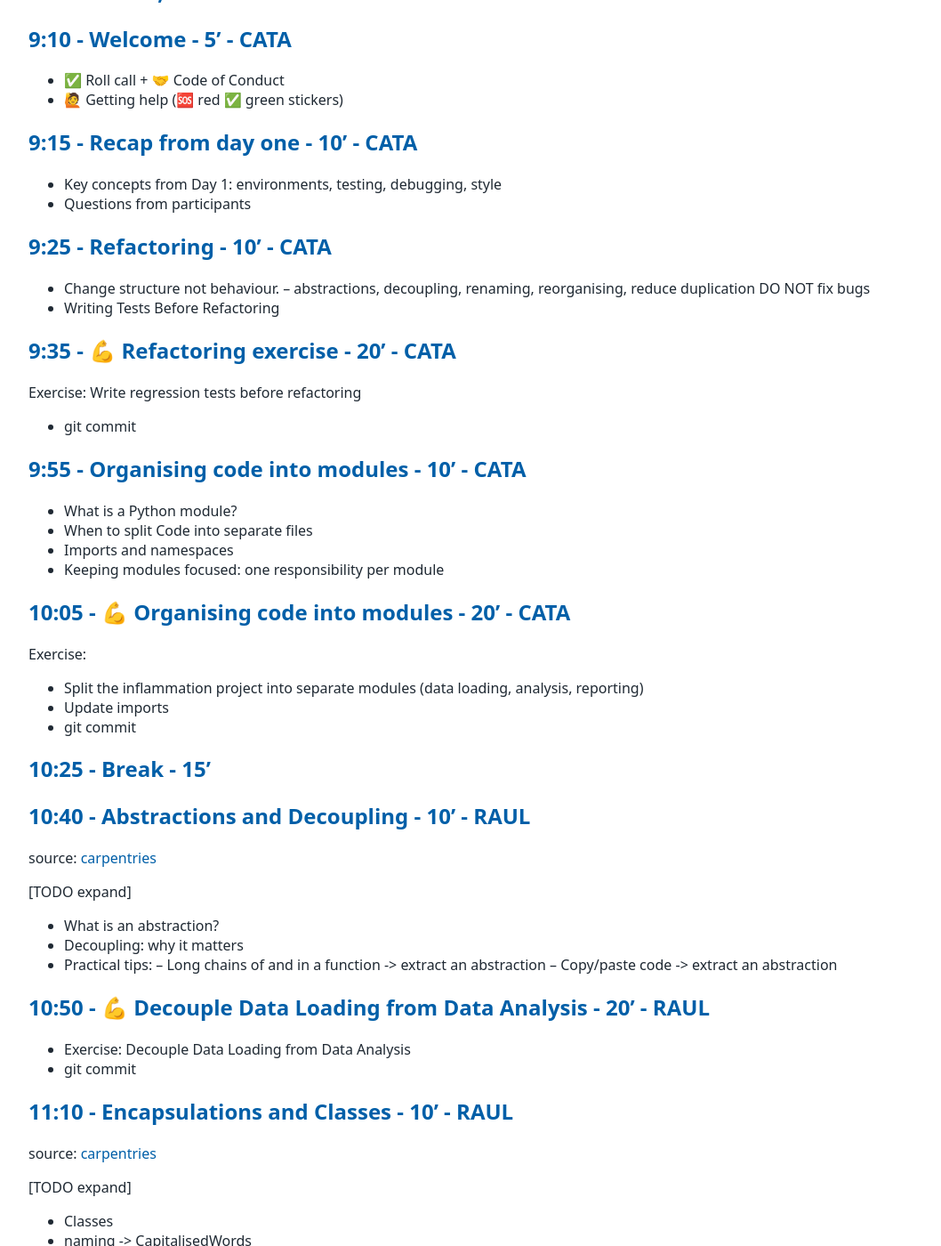
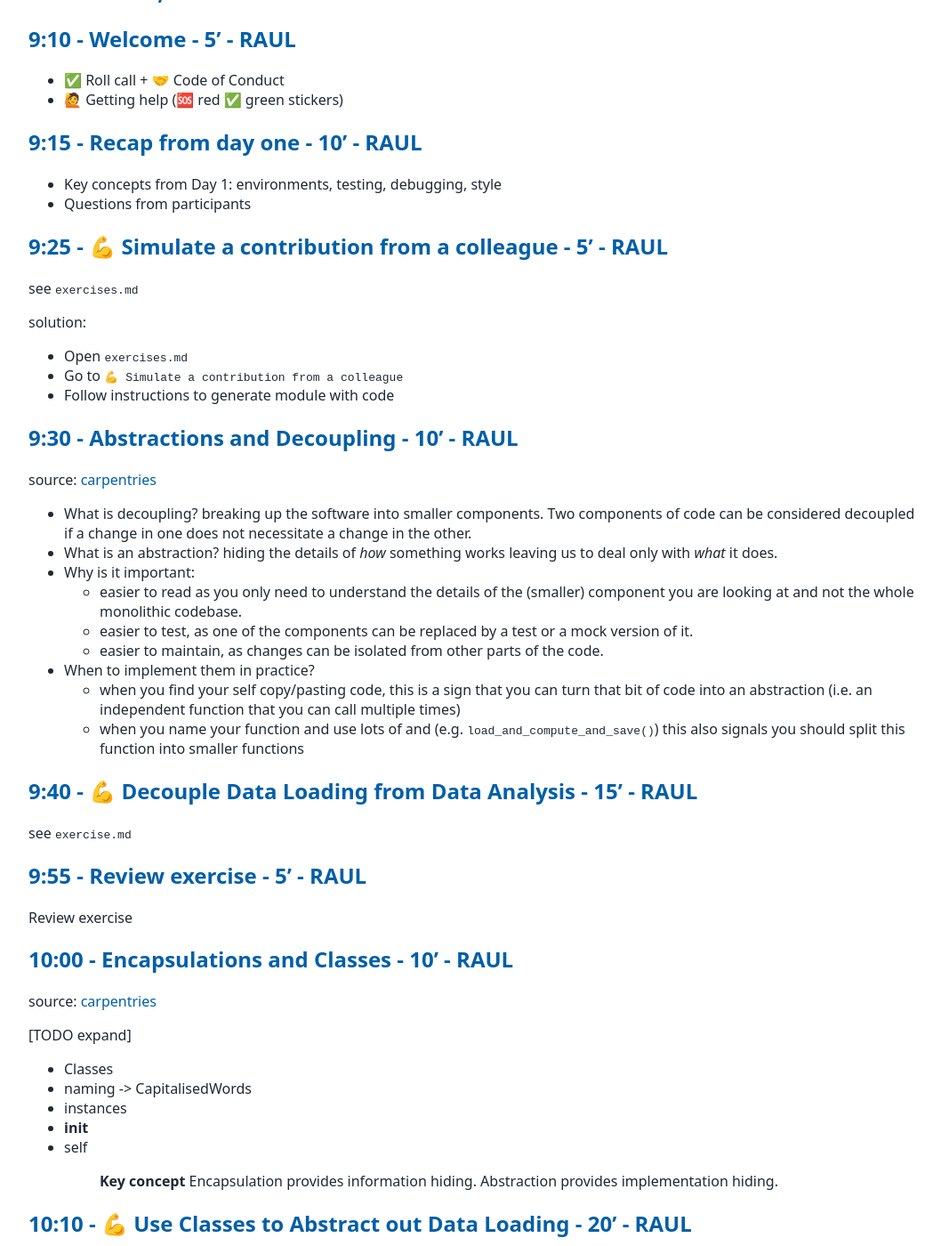
Before and after one commit to tu-delft-library/intermediate_programming_with_python, a Jekyll site: the page built from material_for_trainers/lesson_plan.md, in a window 1280 px wide and 1400 px high, scrolled down 10742 px. Shown: the whole window at 89% size, without its empty margins (108-1166 px from the left). Built offline with Jekyll 4.4.1, drawn with Linux system fonts in a browser that asks for light colours; our own code applies the rules of GitHub Pages for plain Markdown files; some of the changed text lies outside the part shown.

Commit message:
Update structure of DAY 2

```diff
--- a/material_for_trainers/lesson_plan.md
+++ b/material_for_trainers/lesson_plan.md
@@ -445,7 +445,7 @@ view_data = {
 
 - There are two blank lines starting from line 19 in `inflammation-analysis.py`. Normally, you should not use blank lines in the middle of the code unless you want to separate logical units - in which case only one blank line is used. Note how VSCode is warning us by underlining the whole line below.
 
-- Only one blank line after the end of definition of function main and the rest of the code below line 27 in inflammation-analysis.py - should be two blank lines (PEP 8 recommends surrounding top-level function (and class) definitions with two blank lines). Note how VSCode is warning us by underlining the whole line below.
+- Only one blank line after the end of definition of function `main` and the rest of the code below line 27 in `inflammation-analysis.py` - should be two blank lines (PEP 8 recommends surrounding top-level function (and class) definitions with two blank lines). Note how VSCode is warning us by underlining the whole line below.
 
 > **Remember** Git commit!
 
@@ -525,62 +525,55 @@ Consolidation PRACTICAL:
 ##	16:00	-	Good bye
 
 # 🌞 DAY 2 🌞
+##	9:00	-	Coffee, tea	-	10'	-	RAUL
 
-##	9:00	-	Coffee, tea	-	10'	-	CATA
-
-##	9:10	-	Welcome	-	5'	-	CATA
+##	9:10	-	Welcome	-	5'	-	RAUL
 
 - ✅ Roll call + 🤝 Code of Conduct
 - 🙋 Getting help (🆘 red  ✅ green stickers)
 
-##	9:15	-	Recap from day one	-	10'	-	CATA
+##	9:15	-	Recap from day one	-	10'	-	RAUL
 
 - Key concepts from Day 1: environments, testing, debugging, style
 - Questions from participants
 
-##	9:25	-	Refactoring	-	10'	-	CATA
+##	9:25	-	 💪 Simulate a contribution from a colleague	-	5'	-	RAUL
+see `exercises.md`
 
-- Change structure not behaviour.
-  -- abstractions, decoupling, renaming, reorganising, reduce duplication DO NOT fix bugs
-- Writing Tests Before Refactoring
+solution:
+- Open `exercises.md`
+- Go to `💪 Simulate a contribution from a colleague`
+- Follow instructions to generate module with code
 
-##	9:35	-	 💪 Refactoring exercise	-	20'	-	CATA
 
-Exercise: Write regression tests before refactoring
-- git commit
 
-##	9:55	-	Organising code into modules	-	10'	-	CATA
+##	9:30	-	Abstractions and Decoupling	-	10'	-	RAUL
 
-- What is a Python module?
-- When to split Code into separate files
-- Imports and namespaces
-- Keeping modules focused: one responsibility per module
-
-##	10:05	-	 💪 Organising code into modules	-	20'	-	CATA
-
-Exercise:
-- Split the inflammation project into separate modules (data loading, analysis, reporting)
-- Update imports
-- git commit
-
-##	10:25	-	Break	-	15'
-
-##	10:40	-	Abstractions and Decoupling	-	10'	-	RAUL
 source: [carpentries](https://carpentries-incubator.github.io/python-intermediate-development/instructor/33-code-decoupling-abstractions.html#introduction)
 
-[TODO expand]
-- What is an abstraction?
-- Decoupling: why it matters
-- Practical tips:
-  -- Long chains of and in a function -> extract an abstraction
-  -- Copy/paste code -> extract an abstraction
+- What is decoupling? breaking up the software into smaller components. Two components of code can be considered decoupled if a change in one does not necessitate a change in the other.
+- What is an abstraction? hiding the details of *how* something works leaving us to deal only with *what* it does.
+- Why is it important:
+  - easier to read as you only need to understand the details of the (smaller) component you are looking at and not the whole monolithic codebase.
+  - easier to test, as one of the components can be replaced by a test or a mock version of it.
+  - easier to maintain, as changes can be isolated from other parts of the code.
 
-##	10:50	-	 💪 Decouple Data Loading from Data Analysis	-	20'	-	RAUL
+- When to implement them in practice?
+  - when you find your self copy/pasting code, this is a sign that you can turn that bit of code into an abstraction (i.e. an independent function that you can call multiple times)
+  - when you name your function and use lots of and (e.g. `load_and_compute_and_save()`) this also signals you should split this function into smaller functions
 
-- Exercise: Decouple Data Loading from Data Analysis
-- git commit
 
-##	11:10	-	Encapsulations and Classes	-	10'	-	RAUL
+
+##	9:40	-	 💪 Decouple Data Loading from Data Analysis	-	15'	-	RAUL
+
+see `exercise.md`
+
+
+##	9:55	-	Review exercise	-	5'	-	RAUL
+
+Review exercise
+
+##	10:00	-	Encapsulations and Classes	-	10'	-	RAUL
 source: [carpentries](https://carpentries-incubator.github.io/python-intermediate-development/instructor/33-code-decoupling-abstractions.html#encapsulation-classes
 )
 
@@ -590,88 +583,131 @@ source: [carpentries](https://carpentries-incubator.github.io/python-intermediat
 - instances
 - __init__
 - self
+> **Key concept** Encapsulation provides information hiding. Abstraction provides implementation hiding.
 
-##	11:20	-	 💪 Use Classes to Abstract out Data Loading	-	20'	-	RAUL
 
-- Exercise: Use Classes to Abstract out Data Loading
+##	10:10	-	 💪 Use Classes to Abstract out Data Loading	-	20'	-	RAUL
+
+see `exercise.md`
+
+##	10:25	-	Review exercise	-	5'	-	RAUL
+
+Review exercise
+
+##	10:30	-	Break	-	15'
+
+##	10:45	-	💪  Add an Additional DataSource	-	20'	-	CATA
+
+see `exercise.md`
+
+
+##	11:05	-	Review exercise	-	5'	-	CATA
+
+Review exercise
+
+##	11:10	-	Refactoring	-	10'	-	CATA
+
+- Change structure not behaviour.
+  -- abstractions, decoupling, renaming, reorganising, reduce duplication DO NOT fix bugs
+- Writing Tests Before Refactoring
+
+##	11:20	-	Refactoring exercise	-	20'	-	CATA
+
+see `exercise.md`
+
+ Write regression tests before refactoring
 - git commit
 
-##	11:40	-	Break	-	15'
+##	11:40	-	Review exercise	-	5'	-	CATA
 
+Review exercise
 
-##	11:55	-	Separating Pure and Impure Code	-	15'	-	CATA
+##	11:45	-	Break	-	15'
+
+##	12:00	-	Separating Pure and Impure Code	-	15'	-	RAUL
 
 - Pure functions: same input always gives same output, no side effects
 - Benefits of Pure functions for testing and reasoning about code
 
-##	12:10	-	 💪 Separating Pure and Impure Code	-	20'	-	CATA
+##	12:15	-	💪 Separating Pure and Impure Code	-	15'	-	RAUL
 
-Exercise: Refactor to use a pure function
+see `exercise.md`
+
+ Refactor to use a pure function
 - git commit
 
-##	12:30	-	Lunch	-	60'
+##	12:30	-	Review exercise	-	5'	-	RAUL
 
-##	13:30	-	The __main__ function and command line arguments	-	15'	-	RAUL
+Review exercise
+
+##	12:35	-	Lunch	-	60'
+
+##	13:35	-	The __main__ function and command line arguments	-	15'	-	CATA
 
 - __name__  __main__
 - argparse basics
 - Positional and optional arguments
 - Run from terminal
 
-##	13:45	-	 💪 Add optional input parameter	-	15'	-	RAUL
+##	13:50	-	 💪 Refactor: add optional input parameter	-	15'	-	CATA
 
-- Exercise: Add optional parameter:
+see `exercise.md`
+
+Add optional parameter:
   -- a filename for a figure. If paremeter exists, save figure to file insted of plot.show()
 - git commit
 
+##	14:05	-	Review exercise	-	5'	-	CATA
 
-##	14:00	- ?? configuration management - 15' - RAUL
-YAML
+Review exercise
 
-##	14:15	-	 💪 exercise	-	15'	-	RAUL
+##	14:10	-	Organising code into modules	-	10'	-	CATA
 
-##	14:30	-	Break	-	15'
+- What is a Python module?
+- When to split Code into separate files
+- Imports and namespaces
+- Keeping modules focused: one responsibility per module
 
-##	14:45	- ?? logging vs printing - 15' - CATA
-logging module
+##	14:20	-	Refactoring: Organising code into modules	-	15'	-	CATA
 
-##	15:00	-	 💪 exercise	-	20'	-	CATA
+see `exercise.md`
+[TODO] rethink this part. Code is already modular. Do we just rename the modules? or is there more separation we can do?
 
+##	14:35	-	Review exercise	-	5'	-	CATA
 
+Review exercise
 
-##	15:20	-	 💪 PRACTICAL defensive programming	-	30'	-	RAUL
+##	14:40	-	Break	-	15'	-	0
 
+Break
+
+##	14:55	-	💪 PRACTICAL -	40'	-	RAUL
+
+options: defensive programming or more refactoring
 - Add preconditions to check correct type and shape of input data
 - Raise errors and fail early
 - Add warnings for suspicious data values
 - Confirm tests still pass
-- git commit
-- git push
 
-##	15:50 -	Final  review	-	10'	-	RAUL
+##	15:35	-	Final  review	-	10'	-	RAUL
 
-- Discuss the refactoring across all  exercises
-- What changed? What stayed the same?
-- common pitfalls
+- Discuss solutions and common issues
+- Q&a
 
-##	16:00	-	Summarize key points	-	10'	-	RAUL
+##	15:45	-	Summarize key points	-	10'	-	RAUL
 
 - Recap: Project structure, abstractions, modules, Pure functions, refactoring
 - Where to go next: packaging, documentation Tools (Sphinx), continuous integration
 - questions and feedback
 
-##	16:10 -	Give feedback about the course	-	5'	-	RAUL
+##	15:55	-	Give feedback about the course	-	5'	-	RAUL
 
-##	16:15 - Good bye
+##	16:00	-	Good bye
 
 # [? for raul]
-- .venv vs venv vs intuitive name
-- test windows commands
-- we are not using branches because we didn't want to exclude people that have not done the interim git course
-  - this affects for lessons in episode 3 (DAY 2). carpentries requires to switch branch. So that a [compute_data.py](https://github.com/carpentries-incubator/python-intermediate-inflammation/blob/full-data-analysis/inflammation/compute_data.py) is added. How can we deal with this? I don't want work with branches in this course.
-  - we can also make a modified version of the materials that includes this file. Have participants fork that one instead.
+- test windows commands -> will do on his computer
+- add `compute_data.py` to exercise.md. And give instructions on how to copy the file.
 
-- Other topics to add vs giving each topic of day 2 more time and more exercises.
- - Configuration management - YAML configs
- - Logging vs. printing (logging module)
- - Data handling > can we do it without introducing pandas?
+ - instead of more content -> spread time per topic
+ - make the practicals
+- add to email -> this course is not for you if you use pytorch
```
Also changed, not shown: other parts of material_for_trainers/lesson_plan.md (+2 -2 lines).
